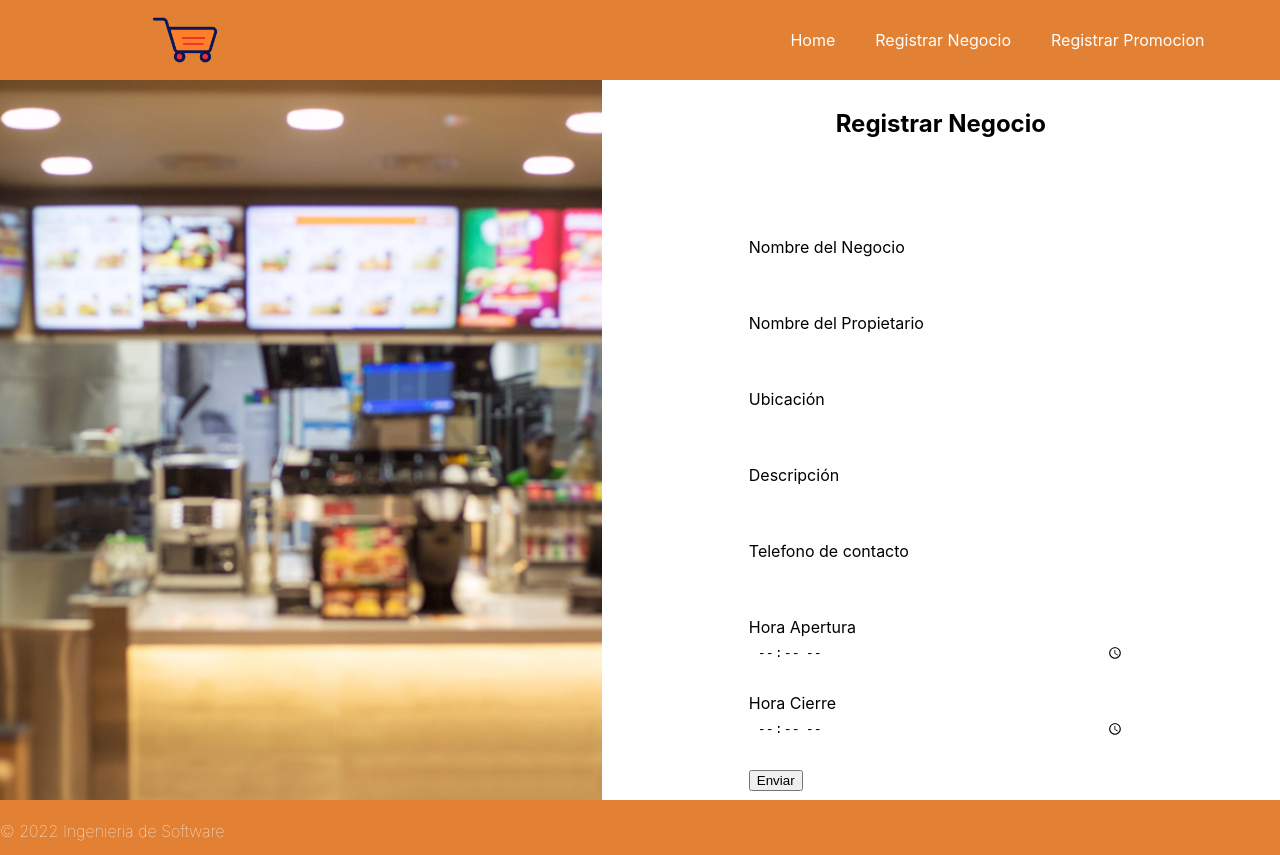
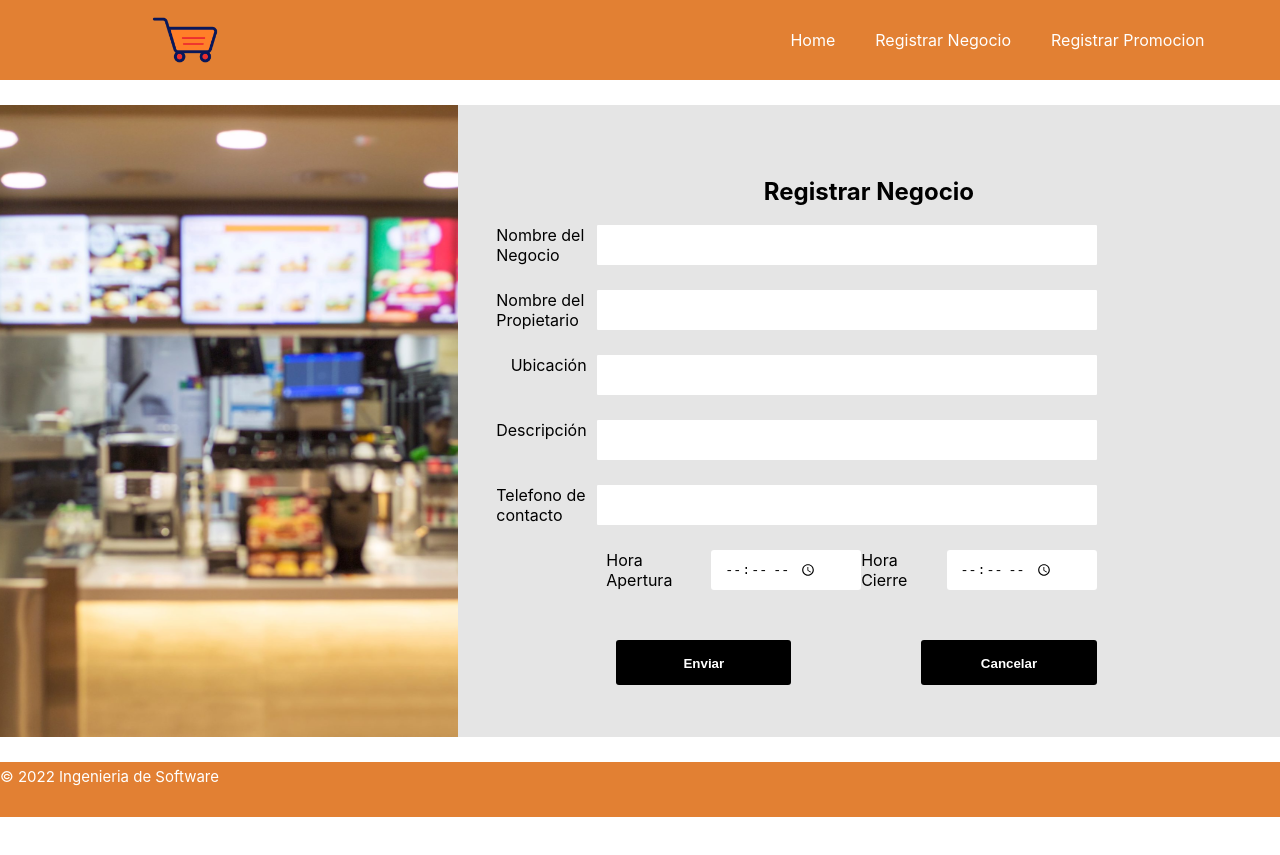
Before and after one commit to JhonyVS/proyecto_is_frontend, a React (Create React App) app: page /registrarNegocio in a window 1280 px wide. Built offline with nearby package versions, Linux system fonts and the light colour scheme.

Commit message:
se agrego el Registro Negocio

```diff
--- a/src/components/Footer.js
+++ b/src/components/Footer.js
@@ -4,7 +4,6 @@ import '../styles/Footer.css'
 function Footer() {
   return (
     <div className="footer">
-        <div className='socialMedia'></div>
         <p> &copy; 2022 Ingenieria de Software</p>
     </div>
   )
--- a/src/pages/RegistroNegocio.jsx
+++ b/src/pages/RegistroNegocio.jsx
@@ -1,12 +1,16 @@
 import React from 'react'
+import {useNavigate} from 'react-router-dom'
+import { useForm } from 'react-hook-form';
 import imgLeft from '../assets/negocio.jpg'
-import {telefonoValidator} from '../components/validators'
+
 import '../styles/registroNegocio.css'
-import { useForm } from 'react-hook-form';
+
+
+
 
 const RegistroNegocio = () => {
     const {register, formState:{errors}, handleSubmit} = useForm();
-
+    const history = useNavigate()
     //Aqui se tiene toda la informacion del formulario en data
     //Desde aqui no entiendo bien como puedo hacer el post
     const onSubmit = async (data) => {
@@ -22,11 +26,12 @@ const RegistroNegocio = () => {
         ></div>
 
         <div className='rightSide'>
-        <h2 className='form'>Registrar Negocio</h2>
+        <h2 >Registrar Negocio</h2>
         <form id="stripe-login"  onSubmit={handleSubmit(onSubmit)}>
-            <div className="formInput">
-                <label >Nombre del Negocio</label>
-                <input type="text" {...register('nombre',{
+
+            <div  className='c'>
+                <div><label className='formulario__label'>Nombre del Negocio</label></div>
+                <div><input className='formulario__input' type="text" {...register('nombre',{
                     required: true,
                     maxLength: 64,
                     minLength: 4,
@@ -38,12 +43,12 @@ const RegistroNegocio = () => {
                 {errors.nombre?.type === 'required' && <p>El campo "Nombre del Negocio" es requerido</p>}
                 {errors.nombre?.type === 'minLength' && <p>El campo "Nombre del Negocio" debe contener mas de 4 caracteres</p>}
                 {errors.nombre?.type === 'maxLength' && <p>El campo "Nombre del Negocio" debe contener menos de 64 caracteres</p>}
-                {errors.nombre?.type === 'pattern' && <p>El campo "Nombre del Negocio" solo admite letras y numeros</p>}
+                {errors.nombre?.type === 'pattern' && <p>El campo "Nombre del Negocio" solo admite letras y numeros</p>}</div>
 
             </div>
-            <div class="field padding-bottom--24">
-                <label >Nombre del Propietario</label>
-                <input type="text" {...register('nombrePropietario',{
+            <div  className='c'>
+                <div><label className='formulario__label'>Nombre del Propietario</label></div>
+                <div><input className='formulario__input' type="text" {...register('nombrePropietario',{
                     required: true,
                     pattern: /^[A-Za-zñáéíóúÁÉÍÓÚ\s]+$/g,
                     maxLength: 64,
@@ -53,11 +58,11 @@ const RegistroNegocio = () => {
                 {errors.nombrePropietario?.type === 'required' && <p>El campo "Nombre del Propietario" es requerido</p>}
                 {errors.nombrePropietario?.type === 'minLength' && <p>El campo "Nombre del Propietario" debe contener mas de 4 caracteres</p>}
                 {errors.nombrePropietario?.type === 'maxLength' && <p>El campo "Nombre del Propietario" debe contener menos de 64 caracteres</p>}
-                {errors.nombrePropietario?.type === 'pattern' && <p>El campo "Nombre del Negocio" solo admite letras y vocales con acento</p>}
+                {errors.nombrePropietario?.type === 'pattern' && <p>El campo "Nombre del Negocio" solo admite letras y vocales con acento</p>}</div>
             </div>
-            <div class="field padding-bottom--24">
-                <label >Ubicación</label>
-                <input type="text" {...register('ubicacion', {
+            <div  className='c'>
+                <div><label className='formulario__label'>Ubicación</label></div>
+                <div><input className='formulario__input' type="text" {...register('ubicacion', {
                     required: true,
                     pattern: /^[#.0-9a-zA-Z\s,-]+$/,
                     maxLength: 128,
@@ -66,11 +71,11 @@ const RegistroNegocio = () => {
                 {errors.ubicacion?.type === 'required' && <p>El campo "Ubicación" es requerido</p>}
                 {errors.ubicacion?.type === 'minLength' && <p>El campo "Ubicación" debe contener mas de 8 caracteres</p>}
                 {errors.ubicacion?.type === 'maxLength' && <p>El campo "Ubicación" debe contener menos de 64 caracteres</p>}
-                {errors.ubicacion?.type === 'pattern' && <p>El campo "Ubicación" solo admite letras, numeros, "#" y "-"</p>}
+                {errors.ubicacion?.type === 'pattern' && <p>El campo "Ubicación" solo admite letras, numeros, "#" y "-"</p>}</div>
             </div>
-            <div class="field padding-bottom--24">
-                <label >Descripción</label>
-                <input type="text"  {...register('descripcion', {
+            <div  className='c'>
+                <div><label className='formulario__label'>Descripción</label></div>
+                <div><input className='formulario__input' type="text"  {...register('descripcion', {
                     required: true,
                     pattern: /^[A-Za-z0-9ñáéíóúÁÉÍÓÚ\s]+$/g,
                     maxLength: 128,
@@ -79,11 +84,11 @@ const RegistroNegocio = () => {
                 {errors.descripcion?.type === 'required' && <p>El campo "Descripción" es requerido</p>}
                 {errors.descripcion?.type === 'minLength' && <p>El campo "Descripción" debe contener mas de 8 caracteres</p>}
                 {errors.descripcion?.type === 'maxLength' && <p>El campo "Descripción" debe contener menos de 64 caracteres</p>}
-                {errors.descripcion?.type === 'pattern' && <p>El campo "Descripción" solo admite letras y numeros.</p>}
+                {errors.descripcion?.type === 'pattern' && <p>El campo "Descripción" solo admite letras y numeros.</p>}</div>
             </div>
-            <div class="field padding-bottom--24">
-            <label >Telefono de contacto</label>
-                <input type="number"  {...register('telefono', {
+            <div  className='c'>
+            <div><label className='formulario__label'>Telefono de contacto</label></div>
+                <div><input className='formulario__input' type="number"  {...register('telefono', {
                     required: true,
                     maxLength: 8,
                     minLength: 7,
@@ -92,26 +97,38 @@ const RegistroNegocio = () => {
                 {errors.telefono?.type === 'required' && <p>El campo "Telefono de contacto" es requerido</p>}
                 {errors.telefono?.type === 'pattern' && <p>Solo admite telefonos que empiecen por 2,3,4 o celulares que empiezan por 6,7.</p>}
                 {errors.telefono?.type === 'minLength' && <p>El campo "Telefono" debe contener almenos 7 digitos</p>}
-                {errors.telefono?.type === 'maxLength' && <p>El campo "Telefono" debe contener un maximo de 8 digitos</p>}
+                {errors.telefono?.type === 'maxLength' && <p>El campo "Telefono" debe contener un maximo de 8 digitos</p>}</div>
             </div>
-            <div class="field padding-bottom--24">
-                <label >Hora Apertura</label>
-                <input type="time" {...register('horario_inicio',{
+
+            <div className='a'>
+            <div > <label className='formulario__label'>Hora Apertura</label></div>
+            <div > <input className='formulario__input__hora' type="time" {...register('horario_inicio',{
                     required: true
                 })}/>
-                {errors.horario_inicio?.type === 'required' && <p>El campo "Hora Apertura" es requerido</p>}
-            </div>
-            <div class="field padding-bottom--24">
-                <label >Hora Cierre</label>
-                <input type="time" {...register('horario_cierre',{
+                {errors.horario_inicio?.type === 'required' && <p >Campo obligatorio</p>}</div>
+                <div ><label className='formulario__label'>Hora Cierre</label></div>
+                <div > <input className='formulario__input__hora' type="time" {...register('horario_cierre',{
                     required:true
                 })}/>
-                {errors.horario_cierre?.type === 'required' && <p>El campo "Hora Cierre" es requerido</p>}
+                {errors.horario_cierre?.type === 'required' && <p >Campo obligatorio</p>}</div>
+
+
+
             </div>
-            <button type="submit" >
+
+
+
+                <div className='c'>
+                    <button className='formulario__btn' type="submit"  >
                 Enviar
 {/* <input type="submit" value="Enviar"/> */}
             </button>
+
+            <button className='formulario__btn' onClick={()=> history(-1)}>Cancelar</button>
+            </div>
+
+
+
 
         </form>
         </div>
--- a/src/pages/RegistroPromo.jsx
+++ b/src/pages/RegistroPromo.jsx
@@ -21,7 +21,7 @@ function RegistroPromo() {
         ></div>
 
         <div className='rightSide'>
-        <h2 className='form'>Registrar Promocion</h2>
+        <h2 >Registrar Promocion</h2>
         <form id="stripe-login"  onSubmit={handleSubmit(onSubmit)}>
             <div className="formInput">
                 <label >Nombre del Producto*</label>
@@ -102,6 +102,7 @@ function RegistroPromo() {
                     <option value='carne asada'>Carne Asada</option>
                     <option value='otro'>Otros</option>
                 </select>
+                {errors.promocion_fecha_inicio?.type === 'required' && <p>El campo "Categoria" es requerido</p>}
             </div>
 
 
@@ -140,10 +141,11 @@ function RegistroPromo() {
             <button type="submit" >
                 Enviar
             </button>
-
+            <button type="/Home" >
+                Cancelar
+            </button>
         </form>
         </div>
     </div>
 }
-
 export default RegistroPromo
--- a/src/styles/Home.css
+++ b/src/styles/Home.css
@@ -1,6 +1,6 @@
 .home {
     width: 100%;
-    height: 90vh;
+    height: 76.6vh;
     display: flex;
     justify-content: center;
     align-items: left;
@@ -58,9 +58,6 @@
       justify-content: center;
       align-items: center;
     }
-    .headerContainer h1,
-    .headerContainer p {
-    }
 
     .headerContainer {
       margin-left: 0px;
--- a/src/styles/registroNegocio.css
+++ b/src/styles/registroNegocio.css
@@ -2,7 +2,7 @@
   .contact {
 
     width: 100%;
-    height: 90vh;
+    height: 79vh;
     display: flex;
   }
 
@@ -22,6 +22,7 @@
     display: flex;
     flex-direction: column;
     justify-content: center;
+    background: #e5e5e5;
   }
 
   .contact .rightSide h1 {
@@ -32,50 +33,117 @@
     margin-left: 30px;
   }
 
-  form {
-    margin: 5rem auto 0;
-    width: 24rem;
+  .form {
 
-    .count {
-      padding: 0.25rem 0;
-      text-align: center;
-      color: #fff;
-      background: #333;
-      border-radius: 4px;
+    width: 10px;
   }
 
-    div,
-    select {
-      margin-bottom: 1.5rem;
+  /* ----- -----  Este ----- ----- */
+  div, select{
+    margin-bottom: 25px;
     width: inherit;
   }
 
   input,
   select {
-      padding: 0 0.5rem;
+    padding: 10px;
     width: inherit;
     height: 2rem;
     border-radius: 4px;
-      border: none;
     box-sizing: border-box;
   }
 
-    input[type="submit"] {
+  .form .input[type="submit"] {
     height: 2.5rem;
     font-size: 1rem;
-      color: #fff;
+    color: black;
     background: #0971f1;
     cursor: pointer;
-    }
   }
 
   h2{
     color:black;
     text-align: center;
-
+    top: 0;
   }
 
   p{
     color: red;
-    font-weight: 3;
+    font-size: 15px;
+    margin: 0%;
   }
+
+  .formulario__label{
+
+    cursor: pointer;
+
+  }
+
+  .formulario__input{
+    width: 500px;
+    background: #fff;
+    border: 1px solid transparent;
+    border-radius: 1px;
+    height: 40px;
+    transition: .3s ease all;
+    margin: 0%;
+  }
+
+  .formulario__input:focus{
+    border: 3px solid #0971f1;
+    outline: none;
+    box-shadow: 3px 0px 30px rgba(163, 163, 163, 0.4);
+  }
+
+  .formulario__input__hora{
+    background: #fff;
+    border: 3px solid transparent;
+    border-radius: 3px;
+    height: 40px;
+    width: 150px;
+    padding: 0 40px 0 10px;
+    transition: .3s ease all;
+  }
+
+  .formulario__input__hora:focus{
+    border: 3px solid #0971f1;
+    outline: none;
+    box-shadow: 3px 0px 30px rgba(163, 163, 163, 0.4);
+  }
+
+  .formulario__btn{
+    height: 45px;
+    line-height: 45px;
+    width: 30%;
+    background: #000;
+    color: #fff;
+    font-weight: bold;
+    border: none;
+    border-radius: 3px;
+    cursor: pointer;
+    transition: .1s ease all;
+    margin-left: 120px;
+  }
+
+  .formulario__btn:hover{
+    box-shadow: 3px 0px 30px rgba(163, 163, 163, 1);;
+  }
+
+   .a{
+    columns: 2;
+    display:flex ;
+    justify-content: space-between;
+    margin-left: 110px;
+    margin-right: 145px;
+
+   }
+
+   .c{
+    columns: 2;
+    display: flex;
+    justify-content: right;
+    margin-right: 145px;
+    margin-bottom: 0;
+    margin-top: 0;
+    gap: 10px;
+   }
```
Also changed, not shown: src/helpers/MenuList.js (+36 -0 lines), src/pages/Home.js (+8 -2 lines), src/App.js (line endings or trailing spaces), 1 other file (tests, documents, lock files or other folders). Lines whose indentation alone changed are shown as unchanged.
